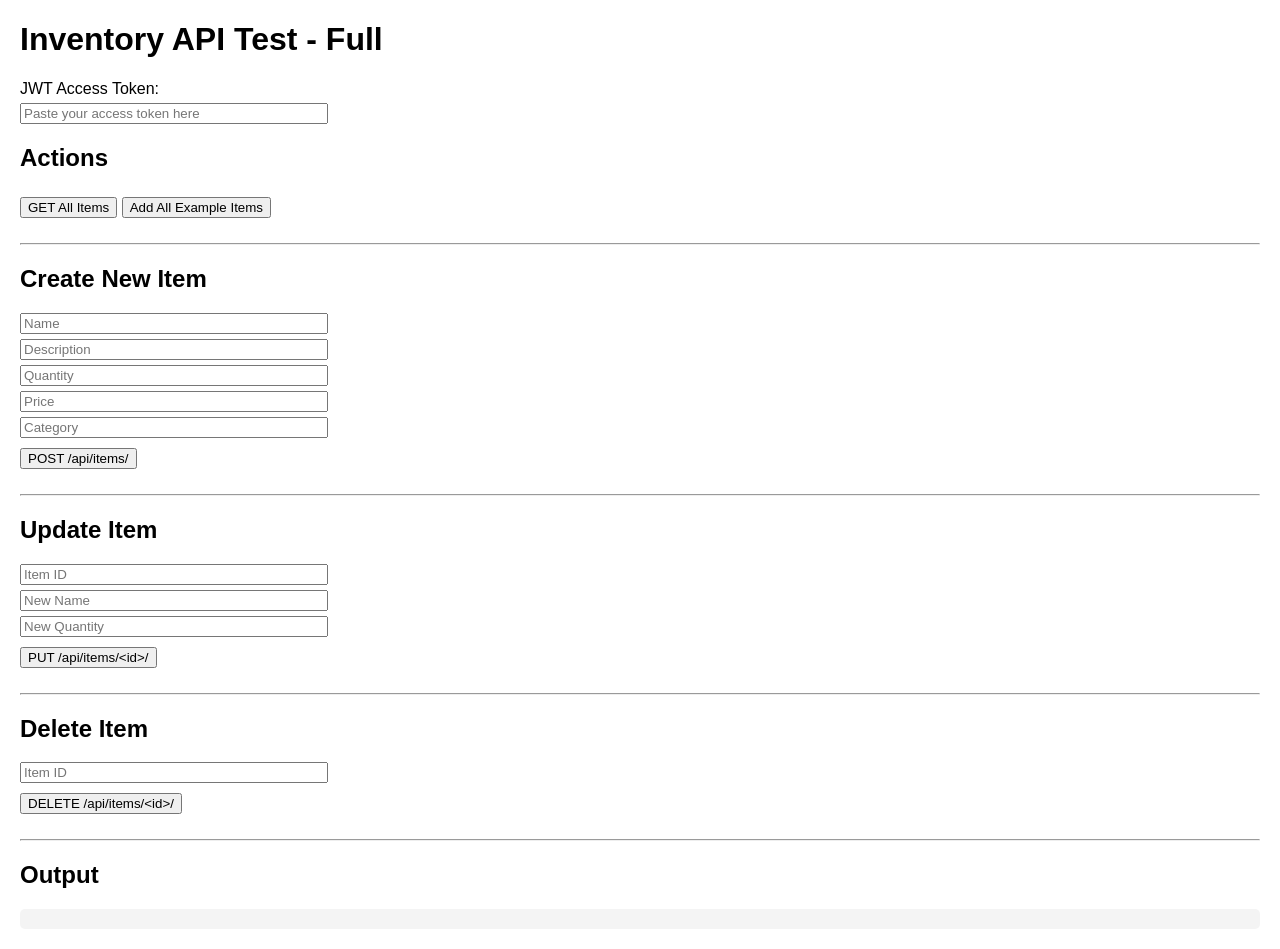
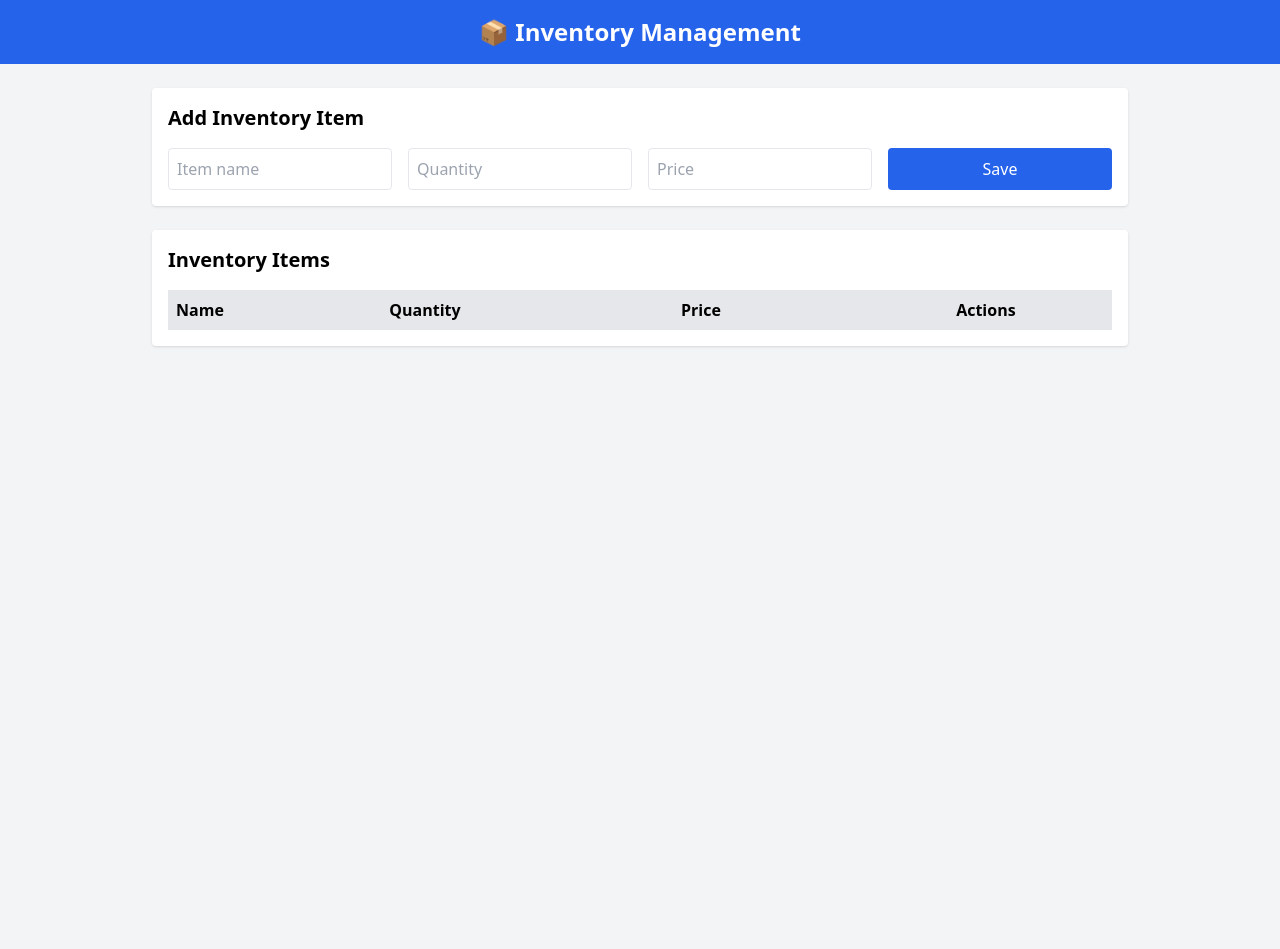
Before and after one commit to bryanbudah/inventory_api, a Django app: template inventory/templates/inventory_test.html in a window 1280 px wide. After the commit the page ends 347 px from the top, so only its background shows below. Run offline with Django 5.2, Linux system fonts and the light colour scheme; the template is opened without the code that fills it, so the values that code supplies are empty; data comes from the database, SQL or seed files in the repository; both versions use the stored data as it was before the commit; some libraries are stand-ins or nearby versions.

Commit message:
Ready for Render deployment

```diff
--- a/inventory/models.py
+++ b/inventory/models.py
@@ -10,7 +10,7 @@ class InventoryItem(models.Model):
     category = models.CharField(max_length=100, blank=True)
     date_added = models.DateTimeField(auto_now_add=True)
     last_updated = models.DateTimeField(auto_now=True)
-    owner = models.ForeignKey(User, on_delete=models.CASCADE, related_name='items')
+
 
     def __str__(self):
         return self.name
--- a/inventory/serializers.py
+++ b/inventory/serializers.py
@@ -3,7 +3,7 @@ from .models import InventoryItem
 from django.contrib.auth.models import User
 
 class InventoryItemSerializer(serializers.ModelSerializer):
-    owner = serializers.ReadOnlyField(source='owner.username')
+
     class Meta:
         model = InventoryItem
-        fields = ['id','name','description','quantity','price','category','date_added','last_updated','owner']
+        fields = ['id', 'name', 'description', 'quantity', 'price', 'category']
--- a/inventory/templates/inventory_test.html
+++ b/inventory/templates/inventory_test.html
@@ -1,139 +1,122 @@
 <!DOCTYPE html>
-<html>
+<html lang="en">
 <head>
-  <title>Inventory API Test - Full</title>
-  <style>
-    body { font-family: Arial, sans-serif; margin: 20px; }
-    input, textarea { width: 300px; margin: 5px 0; display: block; }
-    button { margin: 5px 0; }
-    pre { background: #f4f4f4; padding: 10px; border-radius: 5px; white-space: pre-wrap; }
-    hr { margin: 20px 0; }
-  </style>
+<meta charset="UTF-8">
+<meta name="viewport" content="width=device-width, initial-scale=1.0">
+<title>Inventory Management</title>
+<script src="https://cdn.tailwindcss.com"></script>
 </head>
-<body>
-  <h1>Inventory API Test - Full</h1>
+<body class="bg-gray-100 min-h-screen">
 
-  <label>JWT Access Token:</label>
-  <input type="text" id="token" placeholder="Paste your access token here">
+<header class="bg-blue-600 text-white p-4 text-center">
+    <h1 class="text-2xl font-bold">📦 Inventory Management</h1>
+</header>
 
-  <h2>Actions</h2>
-  <button onclick="loadItems()">GET All Items</button>
-  <button onclick="addAllItems()">Add All Example Items</button>
+<main class="max-w-5xl mx-auto p-6">
 
-  <hr>
-  <h2>Create New Item</h2>
-  <input id="name" placeholder="Name">
-  <input id="description" placeholder="Description">
-  <input id="quantity" type="number" placeholder="Quantity">
-  <input id="price" type="number" step="0.01" placeholder="Price">
-  <input id="category" placeholder="Category">
-  <button onclick="createItem()">POST /api/items/</button>
+<section class="bg-white p-4 rounded shadow mb-6">
+    <h2 id="formTitle" class="text-xl font-semibold mb-4">Add Inventory Item</h2>
+    <form id="itemForm" class="grid grid-cols-1 md:grid-cols-4 gap-4">
+        <input type="hidden" id="itemId">
+        <input id="name" type="text" placeholder="Item name" class="border p-2 rounded" required>
+        <input id="quantity" type="number" placeholder="Quantity" class="border p-2 rounded" required>
+        <input id="price" type="number" placeholder="Price" class="border p-2 rounded" required>
+        <button type="submit" class="bg-blue-600 text-white rounded px-4 py-2 hover:bg-blue-700">Save</button>
+    </form>
+</section>
 
-  <hr>
-  <h2>Update Item</h2>
-  <input id="update_id" placeholder="Item ID">
-  <input id="update_name" placeholder="New Name">
-  <input id="update_quantity" type="number" placeholder="New Quantity">
-  <button onclick="updateItem()">PUT /api/items/&lt;id&gt;/</button>
+<section class="bg-white p-4 rounded shadow">
+    <h2 class="text-xl font-semibold mb-4">Inventory Items</h2>
+    <table class="w-full border-collapse">
+        <thead>
+            <tr class="bg-gray-200">
+                <th class="p-2 text-left">Name</th>
+                <th class="p-2 text-left">Quantity</th>
+                <th class="p-2 text-left">Price</th>
+                <th class="p-2 text-center">Actions</th>
+            </tr>
+        </thead>
+        <tbody id="inventoryTable"></tbody>
+    </table>
+</section>
 
-  <hr>
-  <h2>Delete Item</h2>
-  <input id="delete_id" placeholder="Item ID">
-  <button onclick="deleteItem()">DELETE /api/items/&lt;id&gt;/</button>
-
-  <hr>
-  <h2>Output</h2>
-  <pre id="output"></pre>
+</main>
 
 <script>
-    const baseUrl = "http://127.0.0.1:8000/api/items/";
-
-    function getHeaders() {
-      let token = document.getElementById("token").value.trim();
-      if (!token.startsWith("Bearer ")) {
-        token = "Bearer " + token;
-      }
-      return {
-        "Authorization": token,
-        "Content-Type": "application/json"
-      };
-    }
+const API_URL = "http://127.0.0.1:8000/api/items/";
+const tableBody = document.getElementById("inventoryTable");
+const form = document.getElementById("itemForm");
+const formTitle = document.getElementById("formTitle");
+const itemIdInput = document.getElementById("itemId");
+const nameInput = document.getElementById("name");
+const quantityInput = document.getElementById("quantity");
+const priceInput = document.getElementById("price");
 
 async function loadItems() {
     try {
-        const res = await fetch(baseUrl, { headers: getHeaders() });
+        const res = await fetch(API_URL);
+        if (!res.ok) {
+            console.error("Fetch failed:", res.status, res.statusText);
+            return;
+        }
         const data = await res.json();
-        document.getElementById("output").textContent = JSON.stringify(data, null, 2);
+        const items = Array.isArray(data) ? data : data.results ?? [];
+        tableBody.innerHTML = "";
+        items.forEach(item => {
+            tableBody.innerHTML += `
+            <tr class="border-b">
+                <td class="p-2">${item.name}</td>
+                <td class="p-2">${item.quantity}</td>
+                <td class="p-2">${item.price}</td>
+                <td class="p-2 text-center space-x-2">
+                    <button onclick="editItem(${item.id})" class="bg-yellow-500 text-white px-2 py-1 rounded hover:bg-yellow-600">Edit</button>
+                    <button onclick="deleteItem(${item.id})" class="bg-red-600 text-white px-2 py-1 rounded hover:bg-red-700">Delete</button>
+                </td>
+            </tr>
+            `;
+        });
     } catch (err) {
-        document.getElementById("output").textContent = err;
+        console.error("Error loading items:", err);
     }
 }
 
-    async function createItem() {
-      const body = {
-        name: document.getElementById("name").value,
-        description: document.getElementById("description").value,
-        quantity: parseInt(document.getElementById("quantity").value),
-        price: parseFloat(document.getElementById("price").value),
-        category: document.getElementById("category").value
-      };
-      const res = await fetch(baseUrl, {
-        method: "POST",
-        headers: getHeaders(),
-        body: JSON.stringify(body)
+form.addEventListener("submit", async (e) => {
+    e.preventDefault();
+    const itemData = { name: nameInput.value, quantity: quantityInput.value, price: priceInput.value };
+    const itemId = itemIdInput.value;
+    if (itemId) {
+        await fetch(`${API_URL}${itemId}/`, { method: "PUT", headers: { "Content-Type": "application/json" }, body: JSON.stringify(itemData) });
+    } else {
+        await fetch(API_URL, { method: "POST", headers: { "Content-Type": "application/json" }, body: JSON.stringify(itemData) });
+    }
+    resetForm();
+    loadItems();
 });
-      const data = await res.json();
-      document.getElementById("output").textContent = JSON.stringify(data, null, 2);
+
+async function editItem(id) {
+    const res = await fetch(`${API_URL}${id}/`);
+    const item = await res.json();
+    itemIdInput.value = item.id;
+    nameInput.value = item.name;
+    quantityInput.value = item.quantity;
+    priceInput.value = item.price;
+    formTitle.textContent = "Edit Inventory Item";
+}
+
+async function deleteItem(id) {
+    if (!confirm("Are you sure you want to delete this item?")) return;
+    await fetch(`${API_URL}${id}/`, { method: "DELETE" });
     loadItems();
 }
 
-    async function updateItem() {
-      const id = document.getElementById("update_id").value;
-      const body = {
-        name: document.getElementById("update_name").value,
-        quantity: parseInt(document.getElementById("update_quantity").value)
-      };
-      const res = await fetch(baseUrl + id + "/", {
-        method: "PUT",
-        headers: getHeaders(),
-        body: JSON.stringify(body)
-      });
-      const data = await res.json();
-      document.getElementById("output").textContent = JSON.stringify(data, null, 2);
-      loadItems();
-    }
-
-    async function deleteItem() {
-      const id = document.getElementById("delete_id").value;
-      const res = await fetch(baseUrl + id + "/", {
-        method: "DELETE",
-        headers: getHeaders()
-      });
-      document.getElementById("output").textContent = res.status + " " + res.statusText;
-      loadItems();
-    }
-
-    async function addAllItems() {
-      const items = [
-        { "name": "Laptop", "description": "High-end gaming laptop", "quantity": 5, "price": 2500.00, "category": "Electronics" },
-        { "name": "Office Chair", "description": "Ergonomic swivel chair", "quantity": 10, "price": 150.00, "category": "Furniture" },
-        { "name": "Notebook", "description": "200-page ruled notebook", "quantity": 50, "price": 3.50, "category": "Stationery" },
-        { "name": "Desk Lamp", "description": "LED desk lamp with adjustable brightness", "quantity": 15, "price": 45.00, "category": "Electronics" },
-        { "name": "Water Bottle", "description": "1-liter stainless steel bottle", "quantity": 30, "price": 12.00, "category": "Kitchenware" }
-      ];
-
-      for (const item of items) {
-        const res = await fetch(baseUrl, {
-          method: "POST",
-          headers: getHeaders(),
-          body: JSON.stringify(item)
-        });
-        const data = await res.json();
-        document.getElementById("output").textContent += JSON.stringify(data, null, 2) + "\n";
+function resetForm() {
+    form.reset();
+    itemIdInput.value = "";
+    formTitle.textContent = "Add Inventory Item";
 }
 
 loadItems();
-    }
 </script>
+
 </body>
 </html>
--- a/inventory/urls.py
+++ b/inventory/urls.py
@@ -5,5 +5,5 @@ urlpatterns = [
     path('items/', views.InventoryItemList.as_view(), name='item-list'),
     path('items/<int:pk>/', views.InventoryItemDetail.as_view(), name='item-detail'),
     path('report/', views.InventoryReport.as_view(), name='inventory-report'),
-
+    path('test/', views.inventory_test_view, name='inventory-test'),  # <-- frontend URL
 ]
--- a/inventory/views.py
+++ b/inventory/views.py
@@ -1,88 +1,63 @@
-from django.http import HttpResponse
-from rest_framework import generics, permissions
+from django.shortcuts import render
+from django.utils.decorators import method_decorator
+from django.views.decorators.csrf import csrf_exempt
+from django.db.models import Sum, F
+
+from rest_framework import generics
+from rest_framework.permissions import AllowAny
+from rest_framework.views import APIView
+from rest_framework.response import Response
+
 from .models import InventoryItem
 from .serializers import InventoryItemSerializer
-from rest_framework.views import APIView
-from rest_framework.response import Response
-from rest_framework.permissions import IsAuthenticated
-from django.db.models import Sum, F
-from .models import InventoryItem
-from django.shortcuts import render
-
 
 # -----------------------------
-# Home View
+# Inventory Test Page
 # -----------------------------
-def home(request):
-    return HttpResponse(
-        "<h1>Welcome to Inventory API</h1>"
-        "<p>Go to <code>/api/items/</code> to see inventory.</p>"
-    )
-
+def inventory_test_view(request):
+    return render(request, 'inventory_test.html')
 
 # -----------------------------
-# List & Create Inventory Items
+# Inventory API
 # -----------------------------
+@method_decorator(csrf_exempt, name='dispatch')
 class InventoryItemList(generics.ListCreateAPIView):
     serializer_class = InventoryItemSerializer
-    permission_classes = [permissions.IsAuthenticated]
+    permission_classes = [AllowAny]
 
     def get_queryset(self):
-        """
-        Return only items owned by the logged-in user
-        with optional filtering.
-        """
-        queryset = InventoryItem.objects.filter(owner=self.request.user)
-
+        queryset = InventoryItem.objects.all()
         category = self.request.query_params.get('category')
         low_stock = self.request.query_params.get('low_stock')
 
         if category:
             queryset = queryset.filter(category__icontains=category)
-
         if low_stock == 'true':
             queryset = queryset.filter(quantity__lt=10)
-
         return queryset
 
     def perform_create(self, serializer):
-        serializer.save(owner=self.request.user)
+        serializer.save()
 
-
-# -----------------------------
-# Retrieve, Update & Delete Item
-# -----------------------------
+@method_decorator(csrf_exempt, name='dispatch')
 class InventoryItemDetail(generics.RetrieveUpdateDestroyAPIView):
     serializer_class = InventoryItemSerializer
-    permission_classes = [permissions.IsAuthenticated]
+    permission_classes = [AllowAny]
 
     def get_queryset(self):
-        """
-        Ensure users can only access their own items
-        """
-        return InventoryItem.objects.filter(owner=self.request.user)
+        return InventoryItem.objects.all()
 
+@method_decorator(csrf_exempt, name='dispatch')
 class InventoryReport(APIView):
-    permission_classes = [IsAuthenticated]
+    permission_classes = [AllowAny]
 
     def get(self, request):
-        items = InventoryItem.objects.filter(owner=request.user)
-
+        items = InventoryItem.objects.all()
         total_items = items.count()
-        total_quantity = items.aggregate(
-            total=Sum('quantity')
-        )['total'] or 0
-
-        total_value = items.aggregate(
-            value=Sum(F('quantity') * F('price'))
-        )['value'] or 0
-
+        total_quantity = items.aggregate(total=Sum('quantity'))['total'] or 0
+        total_value = items.aggregate(value=Sum(F('quantity') * F('price')))['value'] or 0
         return Response({
             "total_items": total_items,
             "total_quantity": total_quantity,
             "total_inventory_value": total_value
         })
-    from django.shortcuts import render
-
-def inventory_test_view(request):
-    return render(request, 'inventory_test.html')
--- a/inventory_api/urls.py
+++ b/inventory_api/urls.py
@@ -22,16 +22,11 @@ from rest_framework_simplejwt.views import (
     TokenRefreshView,
 )
 
+from inventory import views
+
 urlpatterns = [
+  path('admin/', admin.site.urls),
+    path('', views.inventory_test_view, name='home'),  # <- updated
+    path('api/', include('inventory.urls')),
     path('admin/', admin.site.urls),
-    path('api/', include('inventory.urls')),
-    path('', views.home, name='home'),
-
-
-    # JWT endpoints
-    path('api/token/', TokenObtainPairView.as_view(), name='token_obtain_pair'),
-    path('api/token/refresh/', TokenRefreshView.as_view(), name='token_refresh'),
-    # Test page outside /api/
-    path('test_inventory/', views.inventory_test_view, name='inventory-test'),
-
 ]
```
Also changed, not shown: inventory_api/settings.py (+15 -69 lines), db.sqlite3, inventory/migrations/0002_remove_inventoryitem_owner.py (added), 1 other file. Lines whose indentation alone changed are shown as unchanged.
